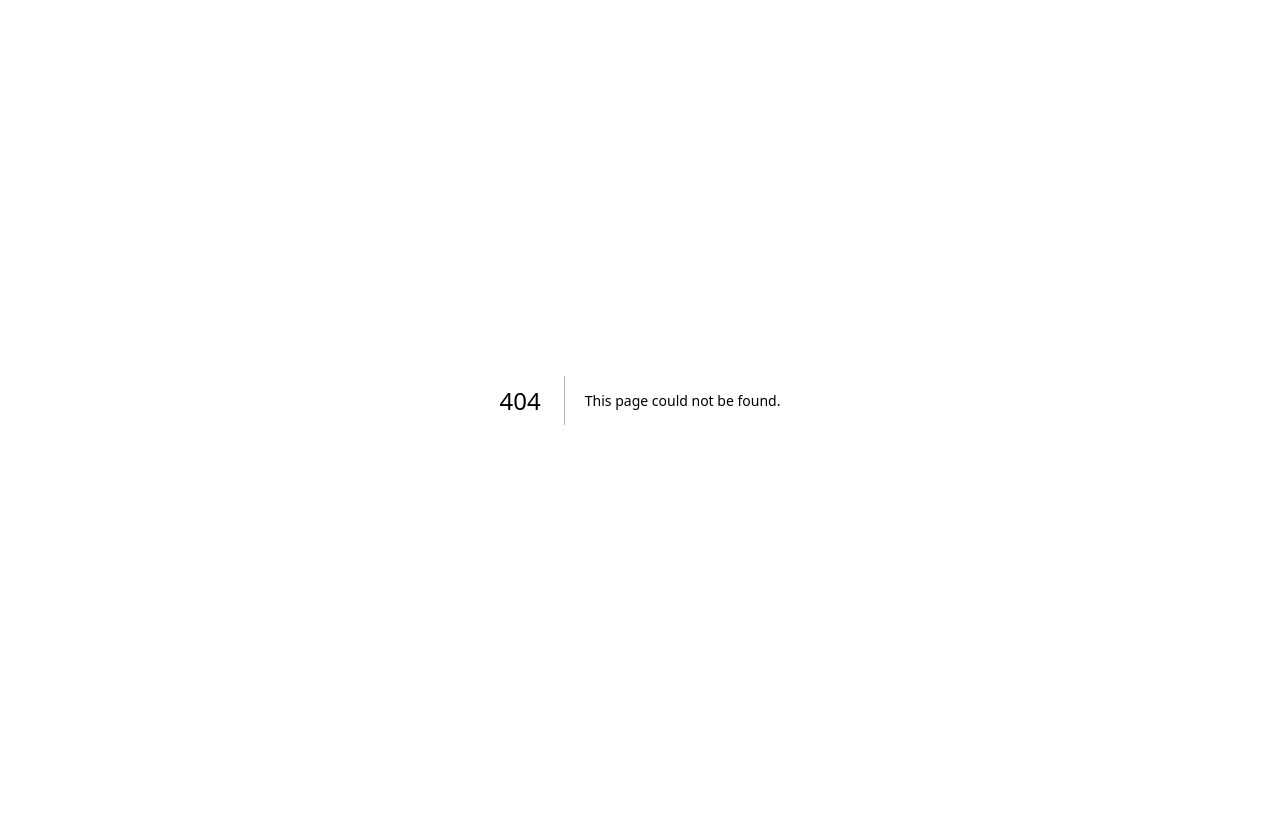
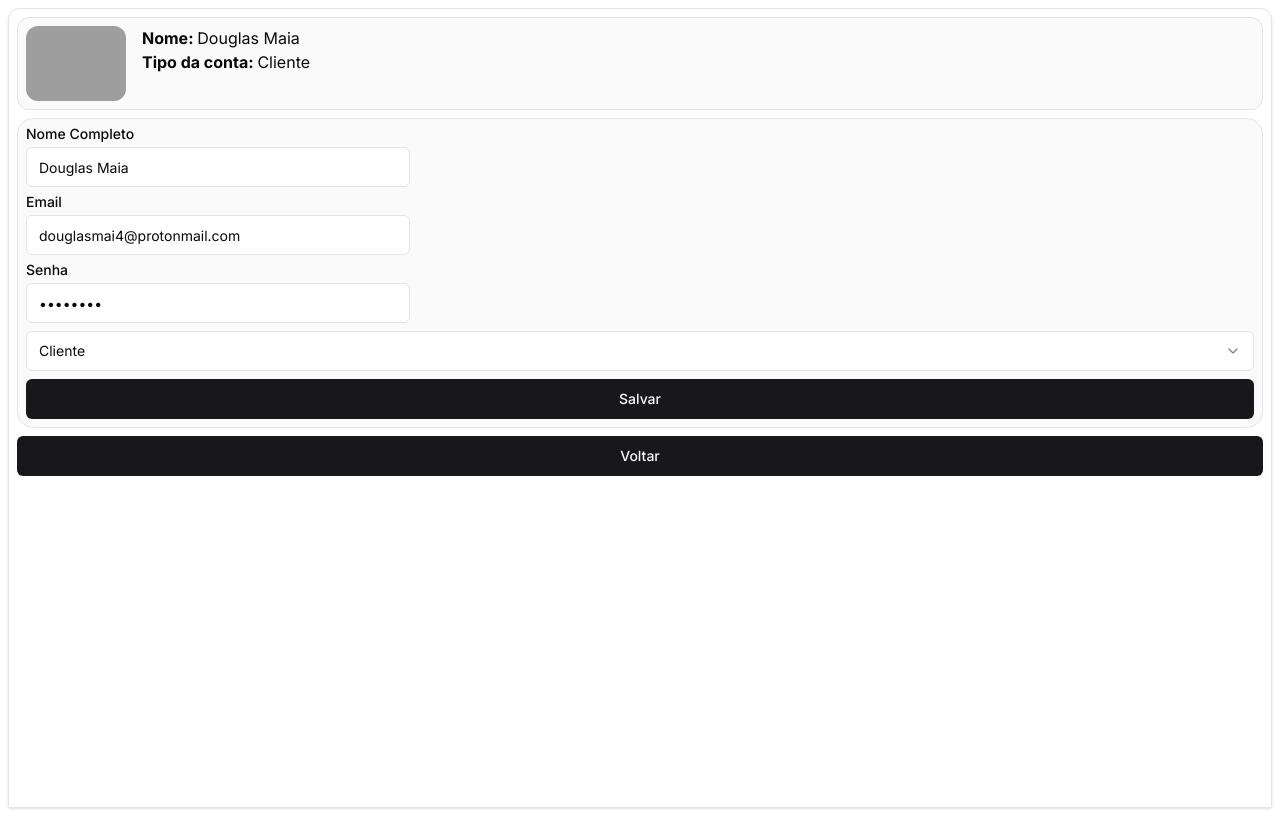
Before and after one commit to DouglasMai4/faz-de-tudo, a Next.js app: page /profile in a window 1280 px wide. Before the commit this address had no page. Built offline with nearby package versions, Linux system fonts and the light colour scheme; grey boxes are pictures that could not be loaded.

Commit message:
feat: Create profile app page

```diff
--- /dev/null
+++ b/src/app/profile/page.tsx
@@ -0,0 +1,100 @@
+'use client'
+
+import { useState } from "react"
+
+import Image from "next/image"
+import { useRouter } from "next/navigation"
+
+import { Input } from "@/components/ui/input"
+import { Label } from "@/components/ui/label"
+import { Button } from "@/components/ui/button"
+import {
+    Select,
+    SelectContent,
+    SelectItem,
+    SelectTrigger,
+    SelectValue,
+} from "@/components/ui/select"
+
+export default function Profile() {
+    const router = useRouter()
+
+    const [fullName, setFullName] = useState('Douglas Maia')
+    const [email, setEmail] = useState('douglasmai4@protonmail.com')
+    const [password, setPassword] = useState('12345678')
+
+    return (
+        <>
+            <main className="m-2 min-h-[100dvh] border rounded-t-xl p-2 shadow">
+                <section className="flex gap-4 p-2 rounded-xl bg-zinc-50 border">
+                    <Image
+                        className="rounded-xl"
+                        src="https://github.com/DouglasMai4.png"
+                        alt="Profile Picture"
+                        width={ 100 }
+                        height={ 100 }
+                    />
+
+                    <div className="flex flex-col">
+                        <h1><strong>Nome: </strong> Douglas Maia</h1>
+                        <h2><strong>Tipo da conta: </strong> Cliente</h2>
+                    </div>
+                </section>
+
+                <section className="flex gap-4 p-2 rounded-2xl bg-zinc-50 border mt-2">
+                    <form className="flex flex-col gap-2 w-full">
+                        <div className="grid w-full max-w-sm items-center gap-1.5">
+                            <Label htmlFor="full-name">Nome Completo</Label>
+                            <Input
+                                id="full-name"
+                                type="text"
+                                placeholder="John Snow"
+                                value={ fullName }
+                                onChange={ ({ target }) => setFullName(target.value) }
+                            />
+                        </div>
+                        <div className="grid w-full max-w-sm items-center gap-1.5">
+                            <Label htmlFor="email">Email</Label>
+                            <Input
+                                id="email"
+                                type="email"
+                                placeholder="exemplo@email.com"
+                                value={ email }
+                                onChange={ ({ target }) => setEmail(target.value) }
+                            />
+                        </div>
+                        <div className="grid w-full max-w-sm items-center gap-1.5">
+                            <Label htmlFor="email">Senha</Label>
+                            <Input
+                                id="password"
+                                type="password"
+                                placeholder="********"
+                                value={ password }
+                                onChange={ ({ target }) => setPassword(target.value) }
+                            />
+                        </div>
+
+                        <Select defaultValue="client">
+                            <SelectTrigger className="w-full">
+                                <SelectValue placeholder="Tipo da conta" />
+                            </SelectTrigger>
+                            <SelectContent>
+                                <SelectItem value="client">Cliente</SelectItem>
+                                <SelectItem value="worker">Trabalhador</SelectItem>
+                            </SelectContent>
+                        </Select>
+
+                        <Button>Salvar</Button>
+                    </form>
+                </section>
+
+                <Button
+                    onClick={ () => router.push('/') }
+                    className="w-full mt-2"
+                >
+                    Voltar
+                </Button>
+            </main>
+        </>
+    )
+}
```
